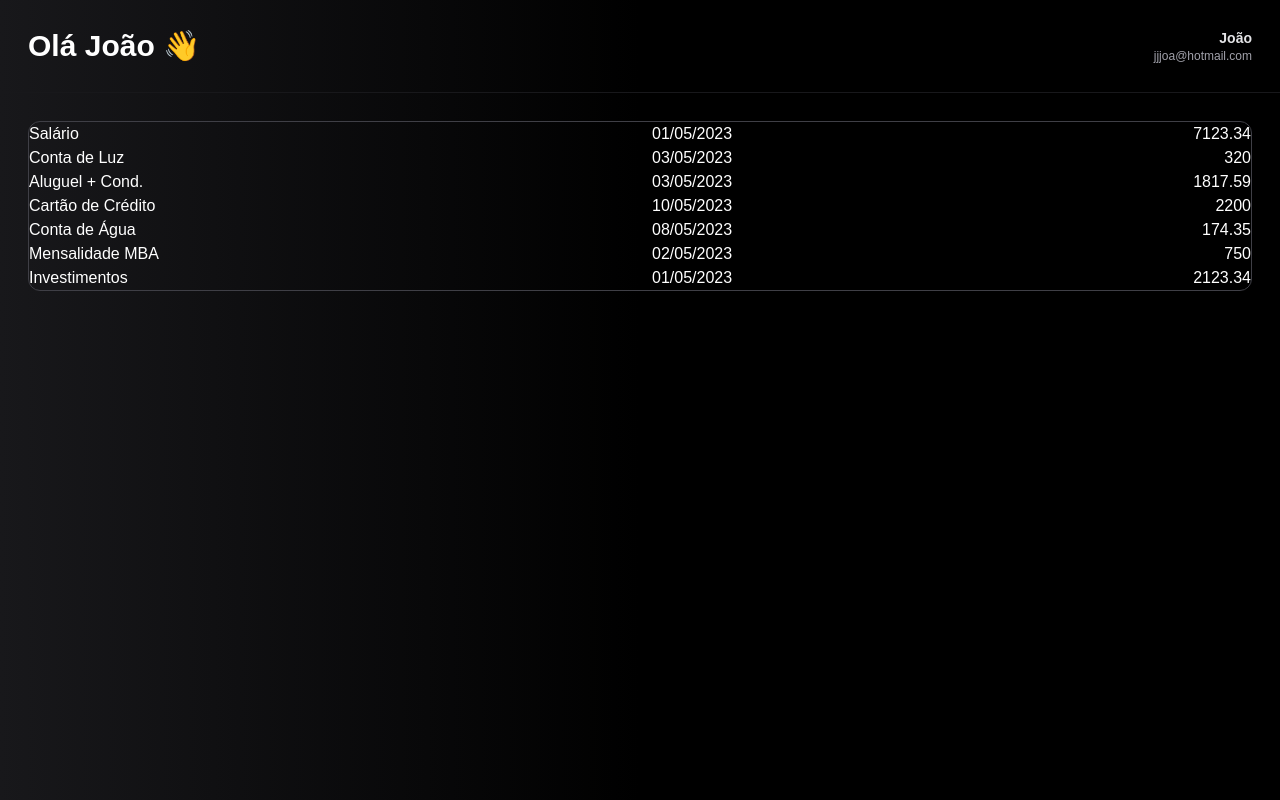
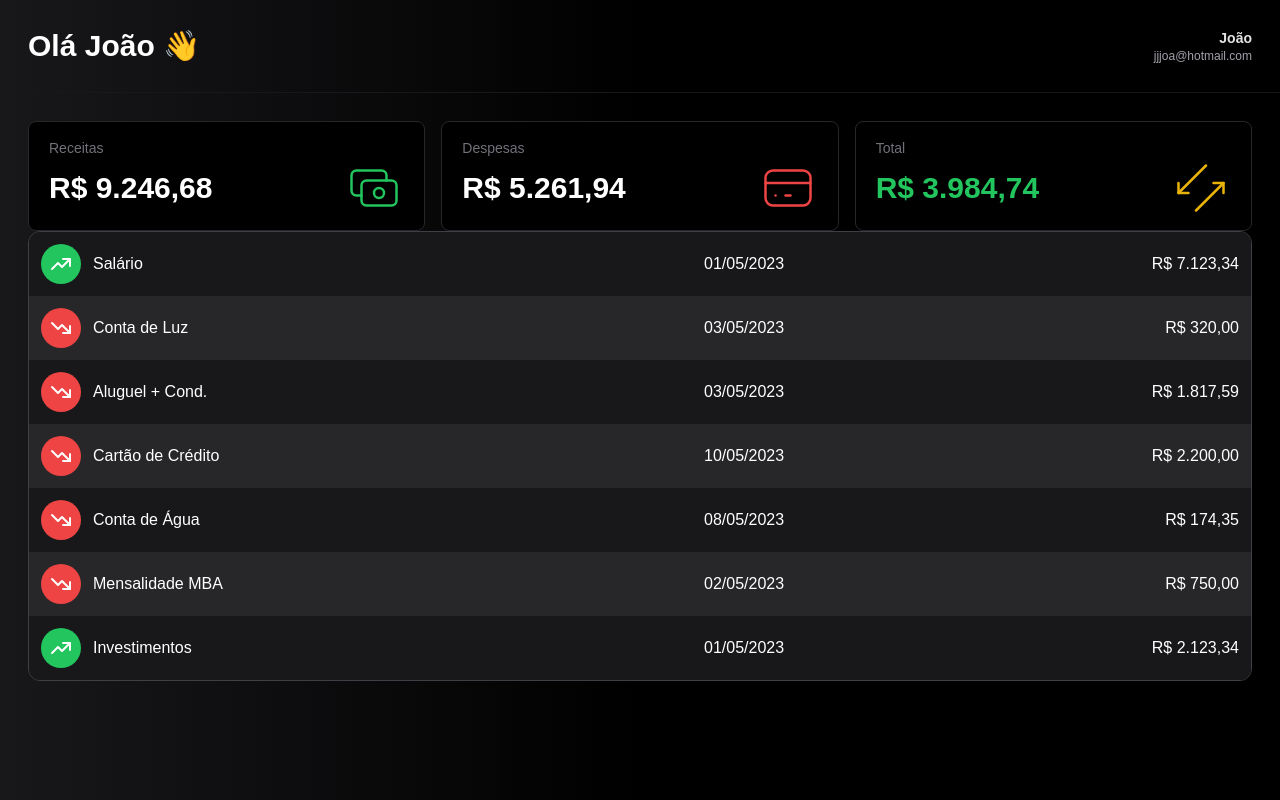
Before and after one commit to YtaloSauham/bitcent-nextjs-tailwindcss-firebase, a Next.js app: page / in a window 1280 px wide. Built offline with nearby package versions, Linux system fonts and the light colour scheme.

Commit message:
Cards createad

```diff
--- a/src/components/finance/List.tsx
+++ b/src/components/finance/List.tsx
@@ -1,5 +1,7 @@
 import Transaction from "@/logic/core/finances/Transaction";
 import DateFormater from "@/logic/utils/DateFormater";
+import Money from "@/logic/utils/Money";
+import { IconTrendingDown, IconTrendingUp } from "@tabler/icons-react";
 
 interface ListProps {
     transaction: Transaction[]
@@ -9,13 +11,33 @@ interface ListProps {
 
 export default function List(props: ListProps) {
 
-    function renderLine(transaction: Transaction) {
+    function renderType(transaction: Transaction) {
+        return (
+            <span className={`
+                flex justify-center items-center
+                h-8 w-8 sm:w-10 sm:h-10 p-1.5 rounded-full
+                ${transaction.type === 'receita' ? 'bg-green-500' : 'bg-red-500'}
+            `}>
+                {transaction.type === 'receita'
+                    ? <IconTrendingUp />
+                    : <IconTrendingDown />}
+            </span>
+        )
+    }
+
+
+
+    //Melhoria, colocar como table
+    function renderLine(transaction: Transaction, index: number) {
         return (
             <div key={transaction.id} className={`
-            flex gap-3 `}>
+            flex items-center gap-3 p-3 cursor-pointer
+            ${index % 2 === 0 ? 'bg-zinc-900' : 'bg-zinc-800'}`}>
+
+                {renderType(transaction)}
                 <span className="w-1/2">{transaction.description}</span>
                 <span className="flex-1">{DateFormater.ddmmyy.formate(transaction.date)}</span>
-                <span>{transaction.value}</span>
+                <span>{Money.formater(transaction.value)}</span>
 
             </div>
         )
@@ -24,7 +46,7 @@ export default function List(props: ListProps) {
     return (
         <div className={`
         flex flex-col border border-zinc-700
-        rounded-xl`}>
+        rounded-xl overflow-hidden`}>
             {props.transaction.map(renderLine)}
         </div>
 
--- /dev/null
+++ b/src/components/finance/Summary.tsx
@@ -0,0 +1,50 @@
+
+import { IconArrowsDoubleSwNe, IconCash, IconCreditCard } from '@tabler/icons-react'
+import SummaryItem from './SummaryItem'
+import Transaction from '@/logic/core/finances/Transaction'
+import { TypeTransaction } from '@/logic/core/finances/TypeTransaction'
+
+interface SummaryProps {
+    transaction: Transaction[]
+    className?: string
+}
+
+export default function Summary(props: SummaryProps) {
+    const totalizar = (total: number, r: Transaction) => total + r.value
+
+    const receitas = props.transaction
+        .filter((r) => r.type === TypeTransaction.RECEITA)
+        .reduce(totalizar, 0)
+
+    const despesas = props.transaction
+        .filter((r) => r.type === TypeTransaction.DESPESA)
+        .reduce(totalizar, 0)
+
+    const total = receitas - despesas
+
+    return (
+        <div className={`
+            grid grid-cols-1 md:grid-cols-3 gap-4
+        `}>
+            <SummaryItem
+                title='Receitas'
+                value={receitas}
+                icon={<IconCash />}
+                iconClassName="text-green-500"
+            />
+            <SummaryItem
+                title='Despesas'
+                value={despesas}
+                icon={<IconCreditCard />}
+                iconClassName="text-red-500"
+            />
+            <SummaryItem
+                title='Total'
+                value={total}
+                icon={<IconArrowsDoubleSwNe />}
+                iconClassName="text-yellow-500"
+                valueClassName={total > 0 ? 'text-green-500' : total < 0 ? 'text-red-500' : ''}
+            />
+        </div>
+    )
+}
--- /dev/null
+++ b/src/components/finance/SummaryItem.tsx
@@ -0,0 +1,34 @@
+import Money from "@/logic/utils/Money"
+import React from "react"
+
+export interface SummaryItemProps {
+    title: string
+    value: number
+    icon: any
+    valueClassName?: string
+    iconClassName?: string
+}
+
+export default function SummaryItem(props: SummaryItemProps) {
+    return (
+        <div className={`
+            relative flex flex-col bg-black
+            pt-4 pb-3 px-5 rounded-lg
+            border border-zinc-800 text-white
+        `}>
+            <div className="text-sm text-zinc-500">{props.title}</div>
+            <div className="flex justify-between items-center">
+                <span className={`text-3xl font-black ${props.valueClassName ?? ''}`}>
+                    {Money.formater(props.value)}
+                </span>
+                <span>
+                    {React.cloneElement(props.icon, {
+                        size: 60,
+                        strokeWidth: 1,
+                        className: `${props.iconClassName ?? ''}`,
+                    })}
+                </span>
+            </div>
+        </div>
+    )
+}
--- a/src/components/finance/index.tsx
+++ b/src/components/finance/index.tsx
@@ -5,6 +5,7 @@ import Page from "../template/Page";
 import Transaction from "@/logic/core/finances/Transaction";
 import transactionFalse from "@/data/constants/transactionFalse";
 import List from "./List";
+import Summary from "./Summary";
 
 export default function Finance() {
 
@@ -14,6 +15,7 @@ export default function Finance() {
         <Page>
             <Header />
             <Content>
+                <Summary transaction={transaction} />
                 <List transaction={transaction} />
             </Content>
 
--- /dev/null
+++ b/src/logic/utils/Money.tsx
@@ -0,0 +1,12 @@
+export default class Money {
+    private static _language = "pt-BR"
+    private static _coin = "BRL"
+
+    //Melhoria, pegar do Browser
+
+    static formater(num: number): string {
+        return (num ?? 0).toLocaleString(Money._language, {
+            style: "currency", currency: Money._coin
+        })
+    }
+}
```
